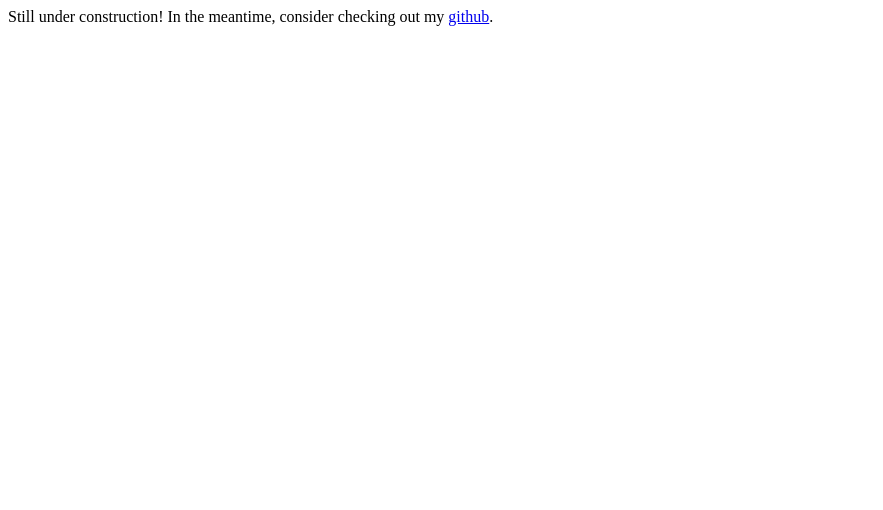
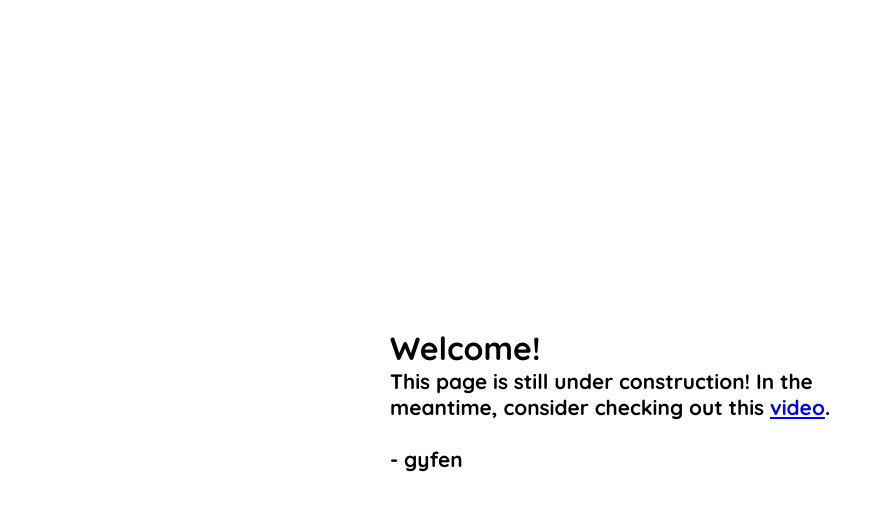
Before and after one commit to gyfen/gyfen.github.io, a plain HTML site: page index.html in a window 1280 px wide. Shown: the whole page, without its empty margins (0-883 px from the left). Drawn offline with Linux system fonts and the light colour scheme.

Commit message:
Added temporary index content and styling.

```diff
--- a/index.html
+++ b/index.html
@@ -3,9 +3,21 @@
 <head>
     <meta charset="UTF-8">
     <meta name="viewport" content="width=device-width, initial-scale=1.0">
+    <link rel="stylesheet" href="styles/core.css">
     <title>Gyfen</title>
 </head>
 <body>
-    Still under construction! In the meantime, consider checking out my <a href="https://github.com/gyfen">github</a>.
+    <section class="hero">
+        <div>
+            <h1>Welcome!</h1>
+            <p class="p1">
+                This page is still under construction!
+                In the meantime, consider checking out this <a href="https://www.youtube.com/watch?v=dQw4w9WgXcQ">video</a>.
+                <br><br>
+                - gyfen
+            </p>
+        </div>
+    </section>
+
 </body>
 </html>
--- /dev/null
+++ b/styles/core.css
@@ -0,0 +1,32 @@
+@import url('https://fonts.googleapis.com/css2?family=Quicksand:wght@700&display=swap');
+
+:root {
+    font-size: 16px;
+}
+
+* {
+    padding: 0;
+    margin: 0;
+    box-sizing: border-box;
+
+    font-family: "Quicksand", sans-serif;
+    font-weight: 700;
+}
+
+.hero {
+    display: grid;
+    place-items: center;
+    height: 100vh;
+}
+
+.hero > div {
+    width: 500px;
+}
+
+h1 {
+    font-size: 2rem;
+}
+
+.p1 {
+    font-size: 1.3rem;
+}
```
